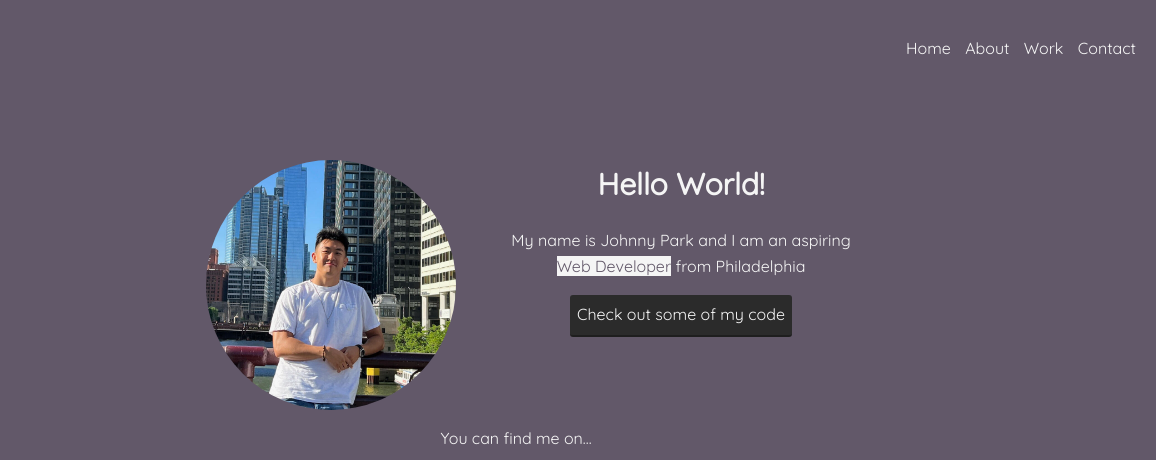
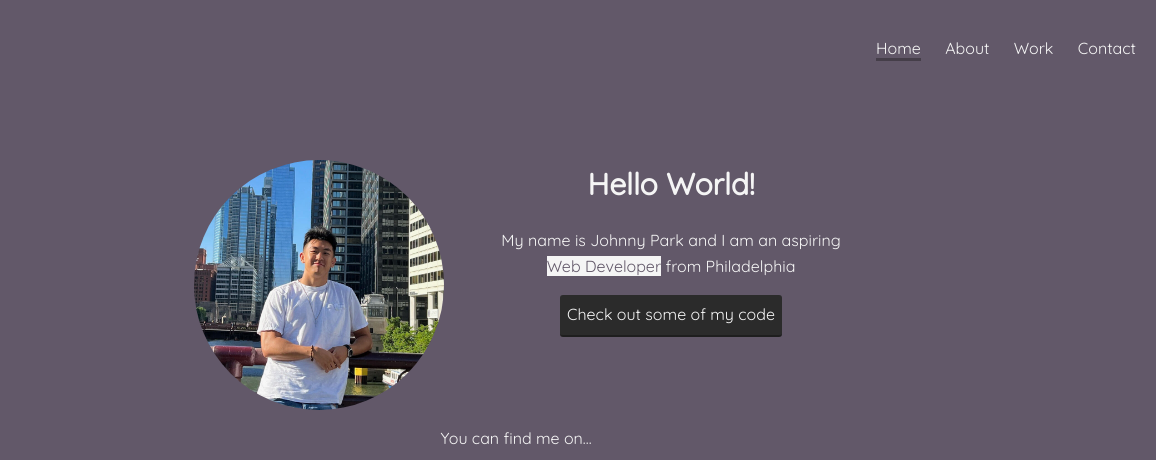
Before and after one commit to jpark42/portfolio-website, a plain HTML site: page index.html in a window 1280 px wide. Shown: the top 460 px of the page, 124-1280 px from the left. Drawn offline with nearby package versions, Linux system fonts and the light colour scheme.

Commit message:
Minor Tweaks
- centered hobby list
- gave form submit button a color
- nav bar page indicator for when you are currently on page

```diff
--- a/css/style.production.css
+++ b/css/style.production.css
@@ -58,16 +58,17 @@ a {
 }
 */
 
-a:hover, a:focus {
-    /* No underlining when hovering over a link */
-    text-decoration: none
+.navigation-list__item {
+    text-decoration: none;
 }
 
-/*
-a:active {
-    color: #9de9f2;
+.navigation-list__item--active {
+    border-bottom: 3px solid rgba(0, 0, 0, 0.3);
 }
-*/
+
+a:hover, a:focus {
+    /* add transition here when hovering over a nav bar link*/
+}
 
 button {
     border: none;
@@ -121,10 +122,15 @@ span {
 #profile__pic {
     float: left;
     margin-right: 40px;
-    margin-left: 40px;
-    width: 250px;
+    margin-left: 20px;
+    max-width: 250px;
+    width: 50%;
     border-radius: 50%;
 }
+
+/**min-width: 360px;
+max-width: 1200px;
+**/
 
 #page-footer {
     clear: both;
@@ -141,7 +147,7 @@ span {
 }
 
 .profile {
-    max-width: 700px;
+    max-width: 685px;
     margin: 0 auto;
 }
 
@@ -176,12 +182,9 @@ span {
 
 .navigation-list li {
     display: inline-block;
-    margin-left: 10px;
+    margin-left: 20px;
 }
 
-.navigation-list__item {
-    text-decoration: none;
-}
 
 .about {
     max-width: 800px;
@@ -191,6 +194,12 @@ span {
 
 .hobbies-list {
     list-style-type: none;
+    display: inline-block;
+    text-align: left;
+}
+
+.hobbies {
+    text-align: center;
 }
 
 .exp-table {
@@ -249,6 +258,13 @@ span {
     -webkit-box-pack: center;
         -ms-flex-pack: center;
             justify-content: center;
+}
+
+.message-button {
+    font-family: inherit;
+    background-color: #2b2b2b;
+    color: whitesmoke;
+    margin-top: 2px;;
 }
 
 .contact {
--- a/css/styles.css
+++ b/css/styles.css
@@ -58,16 +58,17 @@ a {
 }
 */
 
-a:hover, a:focus {
-    /* No underlining when hovering over a link */
-    text-decoration: none
+.navigation-list__item {
+    text-decoration: none;
 }
 
-/*
-a:active {
-    color: #9de9f2;
+.navigation-list__item--active {
+    border-bottom: 3px solid rgba(0, 0, 0, 0.3);
 }
-*/
+
+a:hover, a:focus {
+    /* add transition here when hovering over a nav bar link*/
+}
 
 button,
 .button {
@@ -103,10 +104,15 @@ span {
 #profile__pic {
     float: left;
     margin-right: 40px;
-    margin-left: 40px;
-    width: 250px;
+    margin-left: 20px;
+    max-width: 250px;
+    width: 50%;
     border-radius: 50%;
 }
+
+/**min-width: 360px;
+max-width: 1200px;
+**/
 
 #page-footer {
     clear: both;
@@ -116,7 +122,7 @@ span {
 }
 
 .profile {
-    max-width: 700px;
+    max-width: 685px;
     margin: 0 auto;
 }
 
@@ -145,12 +151,9 @@ span {
 
 .navigation-list li {
     display: inline-block;
-    margin-left: 10px;
+    margin-left: 20px;
 }
 
-.navigation-list__item {
-    text-decoration: none;
-}
 
 .about {
     max-width: 800px;
@@ -160,6 +163,12 @@ span {
 
 .hobbies-list {
     list-style-type: none;
+    display: inline-block;
+    text-align: left;
+}
+
+.hobbies {
+    text-align: center;
 }
 
 .exp-table {
@@ -209,6 +218,13 @@ span {
 .project-list__item--link {
     display: flex;
     justify-content: center;
+}
+
+.message-button {
+    font-family: inherit;
+    background-color: var(--dark-grey);
+    color: var(--text-color);
+    margin-top: 2px;;
 }
 
 .contact {
```
Also changed, not shown: about.html (+4 -3 lines), contact.html (+3 -3 lines), index.html (+0 -1 lines), work.html (+2 -2 lines), 1 other file.
